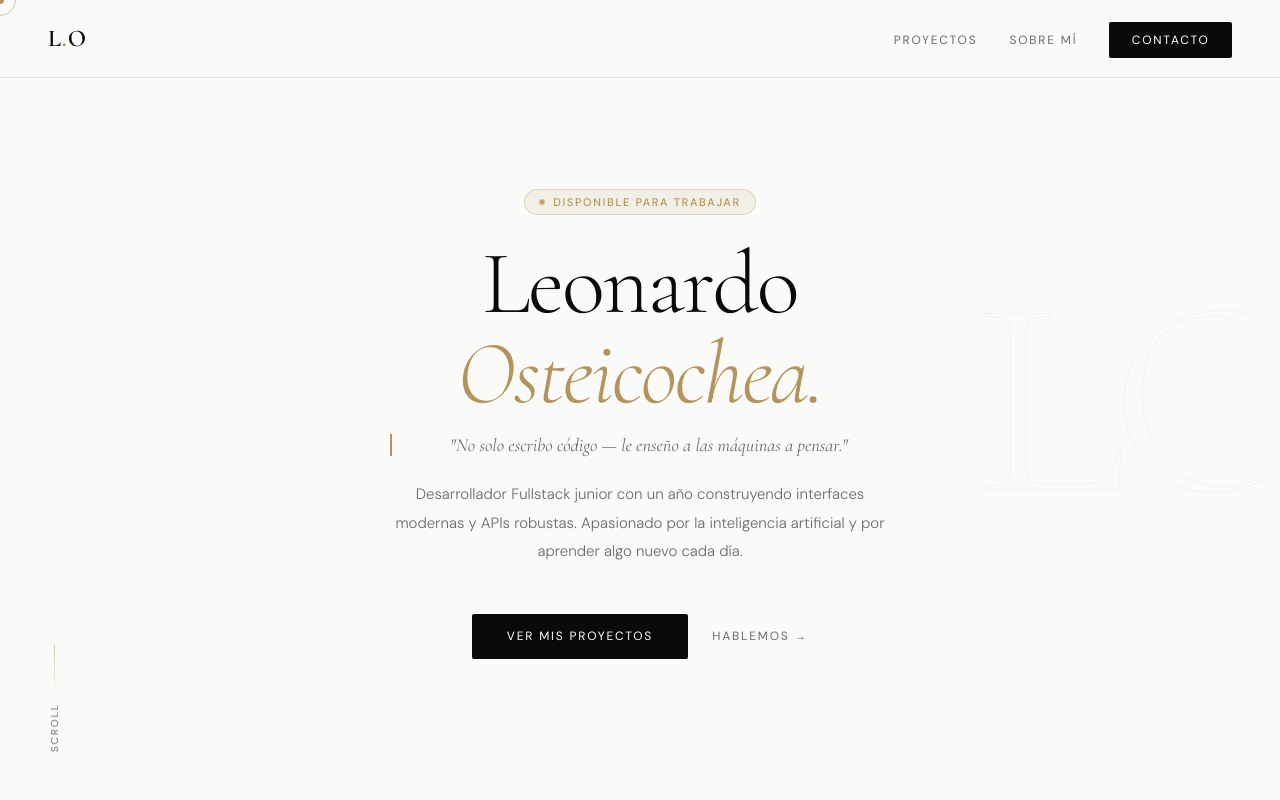
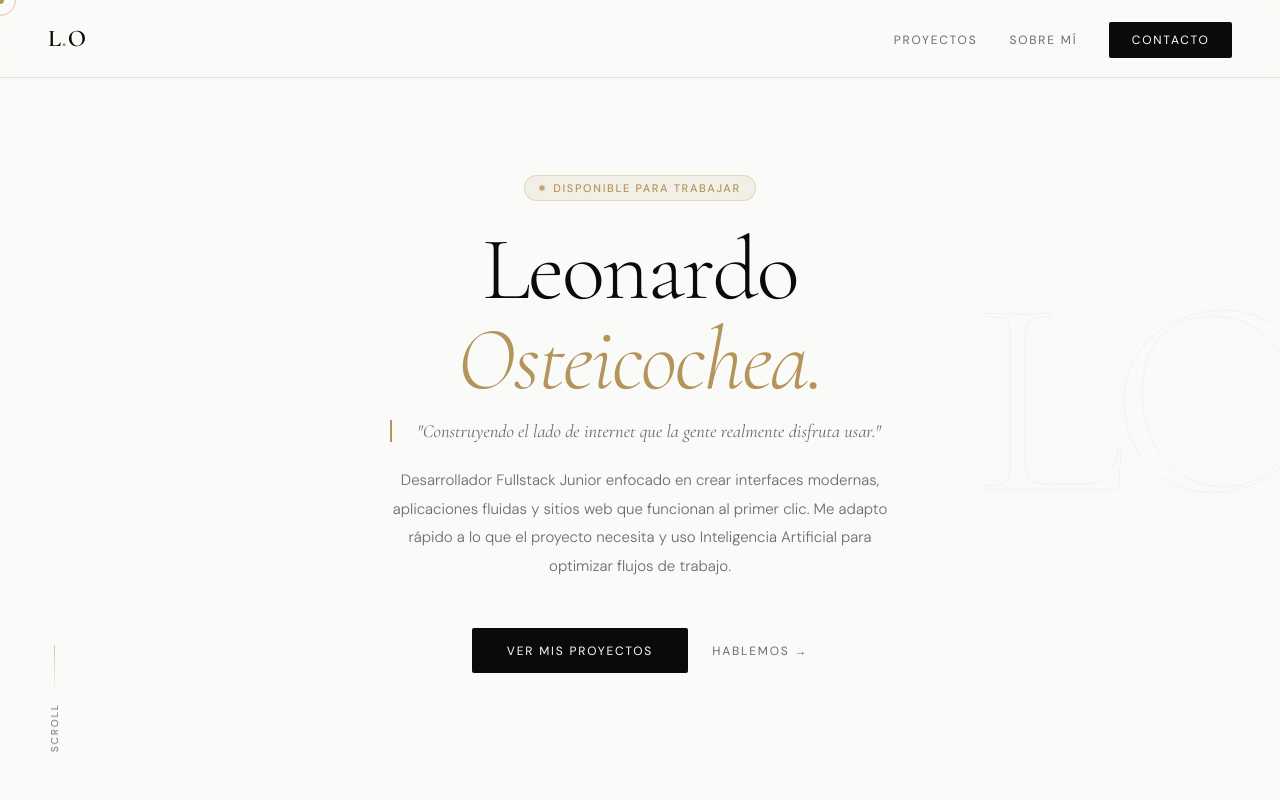
Before and after one commit to Leostei1407/Mi-Portafolio, a website: page index.html in a window 1280 px wide. Shown: the top 800 px of the page. Drawn offline with nearby package versions, Linux system fonts and the light colour scheme.

Commit message:
Update hero phrase and subtitle text

```diff
--- a/index.html
+++ b/index.html
@@ -632,10 +632,10 @@
     </div>
     <h1>Leonardo<br><em>Osteicochea.</em></h1>
     <p class="hero-phrase">
-      "No solo escribo código — le enseño a las máquinas a pensar."
+      "Construyendo el lado de internet que la gente realmente disfruta usar."
     </p>
     <p class="hero-sub">
-      Desarrollador Fullstack junior con un año construyendo interfaces modernas y APIs robustas. Apasionado por la inteligencia artificial y por aprender algo nuevo cada día.
+      Desarrollador Fullstack Junior enfocado en crear interfaces modernas, aplicaciones fluidas y sitios web que funcionan al primer clic. Me adapto rápido a lo que el proyecto necesita y uso Inteligencia Artificial para optimizar flujos de trabajo.
     </p>
     <div class="hero-btns">
       <a href="#proyectos" class="btn-primary">Ver mis proyectos</a>
```
